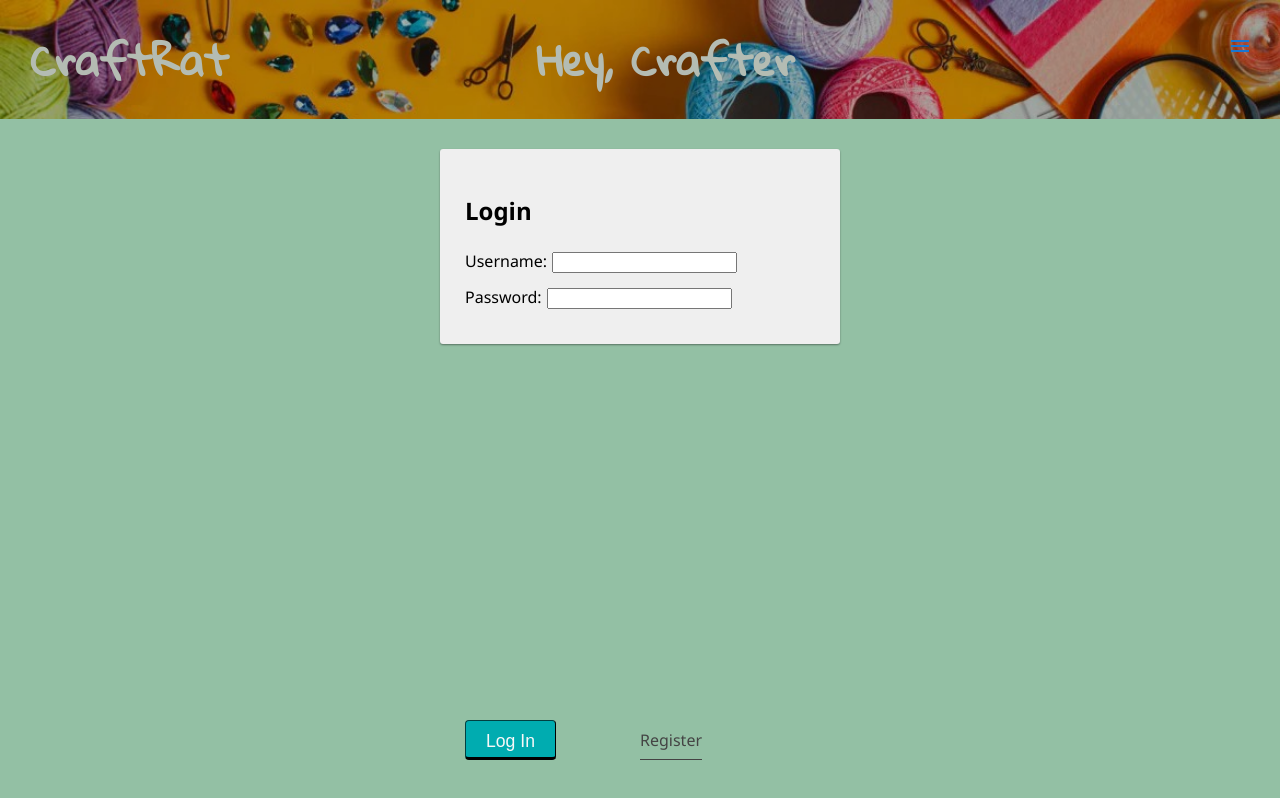
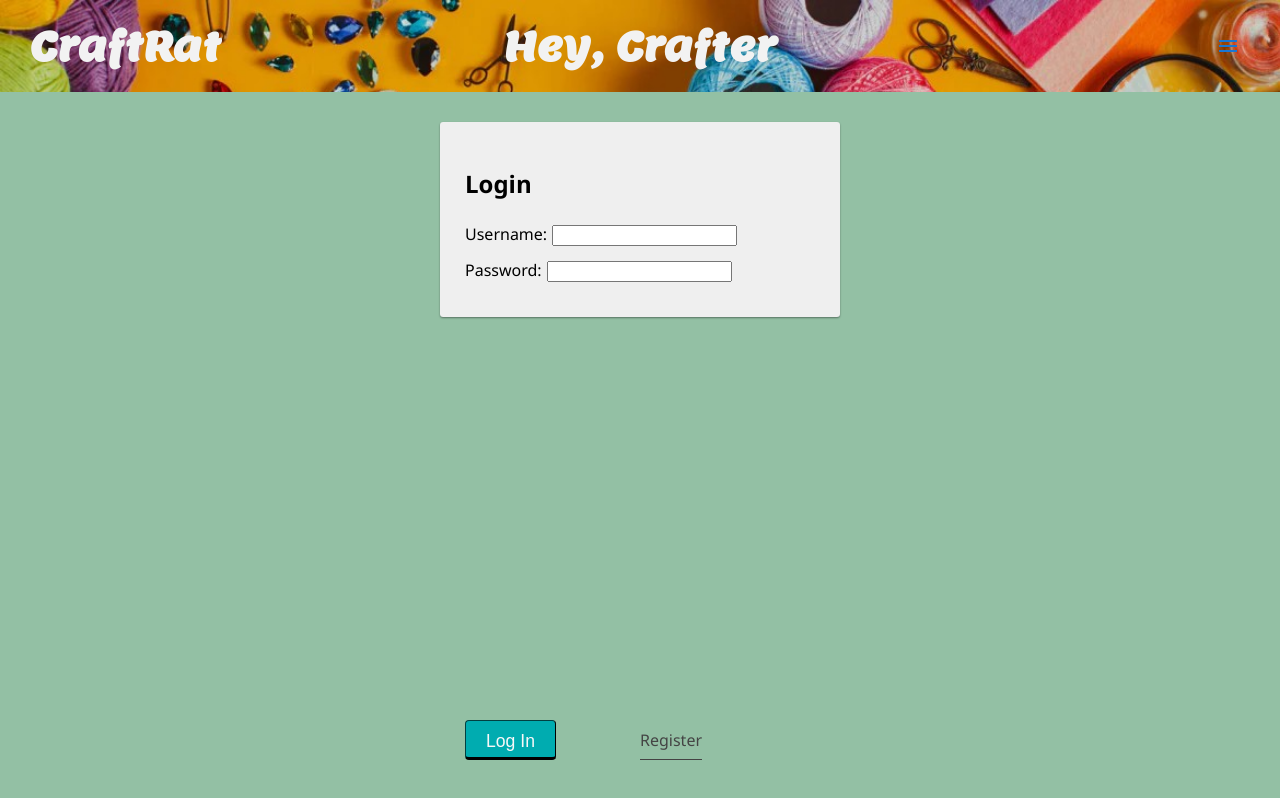
Before and after one commit to CrystalRedmon/craft-rat, a React (Create React App) app: page /#/info in a window 1280 px wide. Built offline with nearby package versions, Linux system fonts and the light colour scheme; no server answers.

Commit message:
delete comment

```diff
--- a/public/index.html
+++ b/public/index.html
@@ -7,6 +7,7 @@
     <link rel="preconnect" href="https://fonts.googleapis.com">
 <link rel="preconnect" href="https://fonts.gstatic.com" crossorigin>
 <link rel="apple-touch-icon" sizes="180x180" href="/apple-touch-icon-180x180.png" />
+<link href="https://fonts.googleapis.com/css2?family=Lemon&display=swap" rel="stylesheet">
 <link href="https://fonts.googleapis.com/css2?family=Gloria+Hallelujah&display=swap" rel="stylesheet">
     <title>CraftRat</title>
   </head>
--- a/src/components/AboutPage/AboutPage.jsx
+++ b/src/components/AboutPage/AboutPage.jsx
@@ -1,5 +1,5 @@
 import React from 'react';
-import { Grid, Box, Card, CardContent, Stack, Typography } from '@mui/material';
+import { Grid, Box, Card, CardContent, Typography } from '@mui/material';
 import image1 from '../../images/linkedin.jpeg';
 
 // This is one of our simplest components
--- a/src/components/Nav/Nav.css
+++ b/src/components/Nav/Nav.css
@@ -6,9 +6,10 @@
   margin: 0 0 30px;
   background-color: #00acb0;
   overflow: hidden;
-  font-family: 'Gloria Hallelujah', cursive;
-  background-image: url('/public/coloryarn-background.avif');
+  font-family: 'Lemon', cursive;
+  background-image: url('/src/images/yellowcrafts.jpg');
   position: relative;
+  background-size: cover;
 
 
 
@@ -21,7 +22,7 @@
   right: 0px;
   bottom: 0px;
   left: 0px;
-  background-color: rgba(0,0,0,0.25);
+  background-color: rgba(0,0,0,0.05);
 }
 
 
@@ -38,7 +39,7 @@
 .nav-title, .greeting {
   font-size: 40px;
   font-weight: 700;
-  color: #F0FAEF;
+  color: white;
   margin: 0;
 }
 
@@ -60,8 +61,3 @@
 .navLink:hover {
   background-color: #008183;
 }
-
-.container{
-  background-image: url('/src/images/yellowcrafts.jpg');
-  background-size: cover;
-}
--- a/src/components/Nav/Nav.jsx
+++ b/src/components/Nav/Nav.jsx
@@ -53,14 +53,14 @@ const handleToAbout =() =>{
 
       <Grid container className="container">
 
-        <Grid item xs={5}>
+        <Grid item xs={3.5}>
           <Link to="/home">
             <h2 className="nav-title">CraftRat</h2>
           </Link>
         </Grid>
 
 
-        <Grid item xs={6.5}>
+        <Grid item xs={5} sx={{textAlign: 'center'}}>
 
           {user.username ?
             <h2 class='nav-title'>Welcome, {user.username}!</h2>
@@ -69,7 +69,7 @@ const handleToAbout =() =>{
 
         </Grid>
 
-        <Grid item xs={.5} mt={1}>
+        <Grid item xs={3.5} mt={1} sx={{textAlign: 'right'}}>
           <Button
             id="basic-button"
             aria-controls={open ? 'basic-menu' : undefined}
--- a/src/components/SuppliesList/SuppliesList.jsx
+++ b/src/components/SuppliesList/SuppliesList.jsx
@@ -52,10 +52,10 @@ function SuppliesList() {
                         })}
 
                     </TableBody>
-
                 </Table>
 
             </TableContainer>
+
         </Box>
     </>)
 }
```
